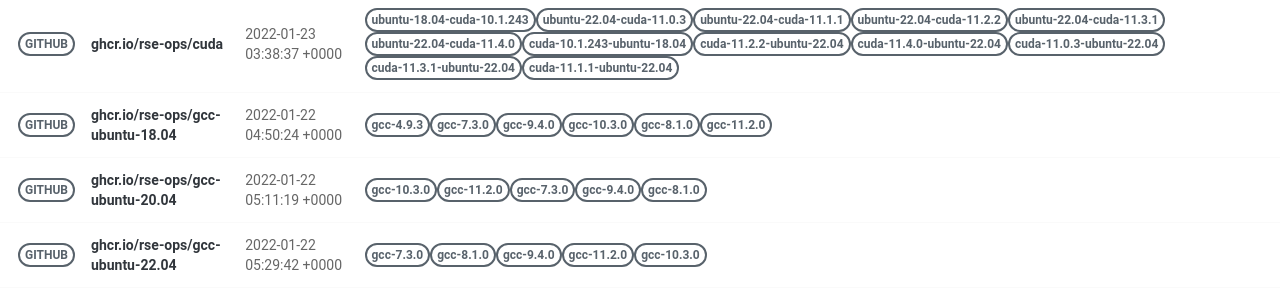
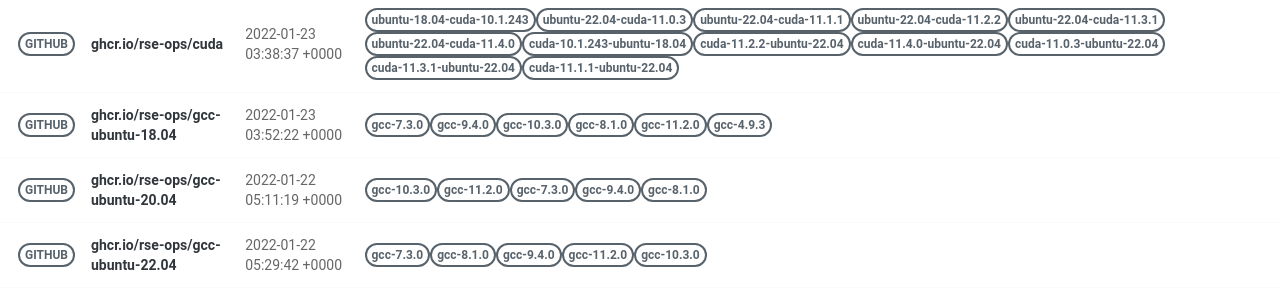
Before and after one commit to rse-ops/docker-images, a Jekyll site: the page built from pages/index.md, in a window 1280 px wide. Shown: the part 499-799 px from the top of the page. Built offline with Jekyll 4.4.1, drawn with Linux system fonts in a browser that asks for light colours; nearby versions of some CDN libraries.

Commit message:
Automated push to update library 2022-01-23

```diff
--- a/_library/ghcr.io-rse-ops-gcc-ubuntu-18.04.md
+++ b/_library/ghcr.io-rse-ops-gcc-ubuntu-18.04.md
@@ -1,14 +1,11 @@
 ---
 layout: container
 name: ghcr.io/rse-ops/gcc-ubuntu-18.04
-updated_at: 2022-01-22 04:50:24.434041
+updated_at: 2022-01-23 03:52:22.607548
 
 
 container_url: https://github.com/orgs/rse-ops/packages/container/package/gcc-ubuntu-18.04
 versions:
- - tag: gcc-4.9.3
-   dockerfile: https://github.com/rse-ops/docker-images/blob/main/ubuntu/gcc/Dockerfile
-   manifest: https://crane.ggcr.dev/manifest/ghcr.io/rse-ops/gcc-ubuntu-18.04:gcc-4.9.3
  - tag: gcc-7.3.0
    dockerfile: https://github.com/rse-ops/docker-images/blob/main/ubuntu/gcc/Dockerfile
    manifest: https://crane.ggcr.dev/manifest/ghcr.io/rse-ops/gcc-ubuntu-18.04:gcc-7.3.0
```
Also changed, not shown: other parts of _library/ghcr.io-rse-ops-gcc-ubuntu-18.04.md (+3 -0 lines).
